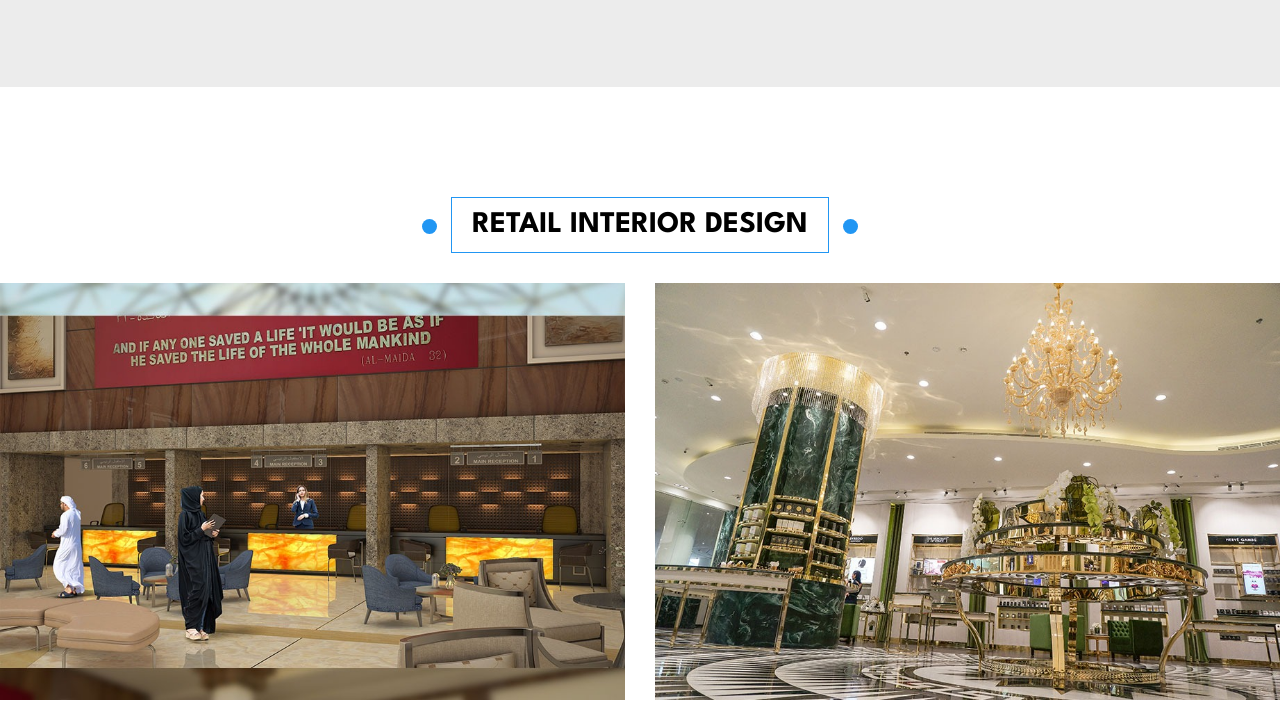
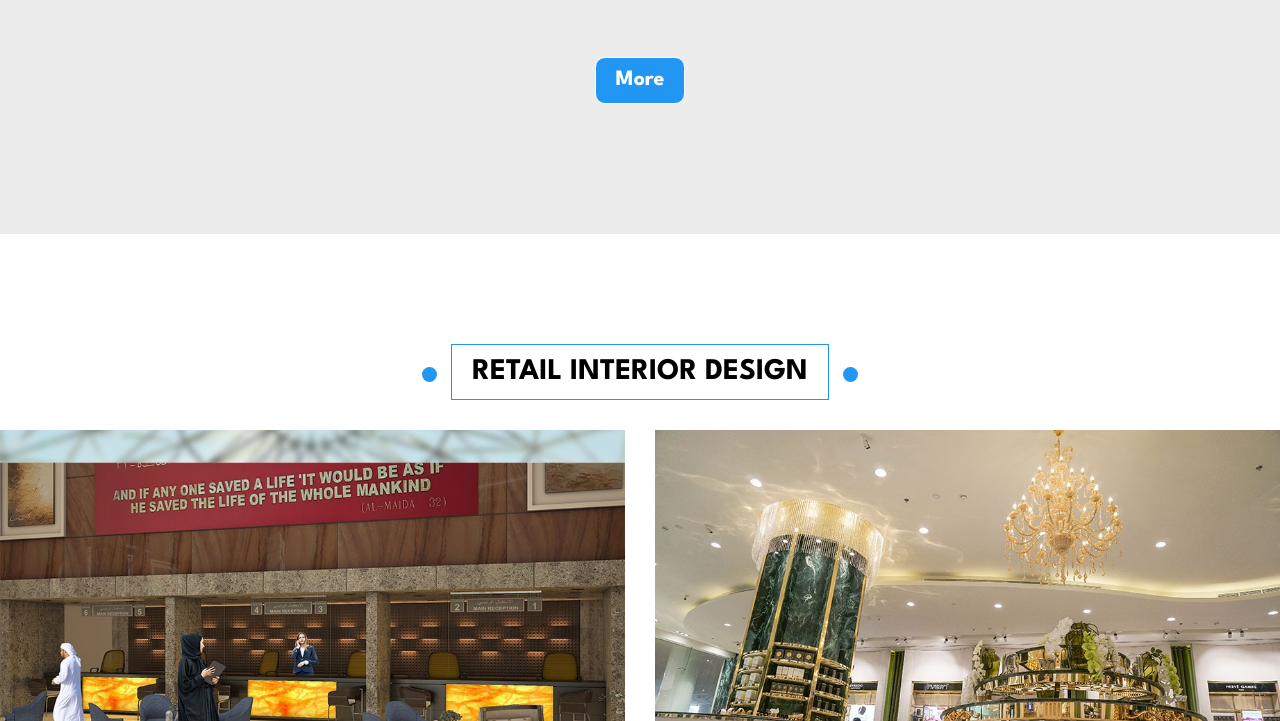
Before and after one commit to MoazAlsabouh/mor-lacivert-, a plain HTML site: page index.html in a window 1280 px wide. Shown: the part 2559-3280 px from the top of the page. Drawn offline with Linux system fonts and the light colour scheme.

Commit message:
add three line code in html

```diff
--- a/index.html
+++ b/index.html
@@ -157,7 +157,7 @@
         </div>
       </div>
     </div>
-    <!-- <a href="html/office.html" class="more" target="_blank">More</a> -->
+    <a href="html/office.html" class="more" target="_blank">More</a>
   </section>
   <section class="retail-interior-design" id="retail-interior-design">
     <h3 class="main-title last">Retail Interior Design</h3>
@@ -235,7 +235,7 @@
         </div>
       </div>
     </div>
-    <!-- <a href="html/retail.html" class="more" target="_blank">More</a> -->
+    <a href="html/retail.html" class="more" target="_blank">More</a>
   </section>
   <section class="residential" id="residential">
     <h3 class="main-title">Residential</h3>
@@ -277,7 +277,7 @@
         </div>
       </div>
     </div>
-    <!-- <a href="html/residential.html" class="more" target="_blank">More</a> -->
+    <a href="html/residential.html" class="more" target="_blank">More</a>
   </section>
   <section>
 <!-- start residential window -->
```
